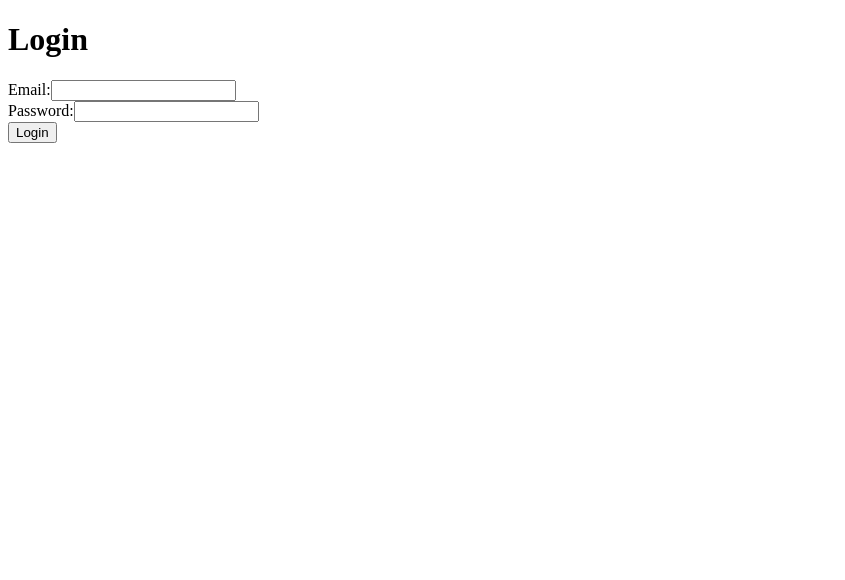
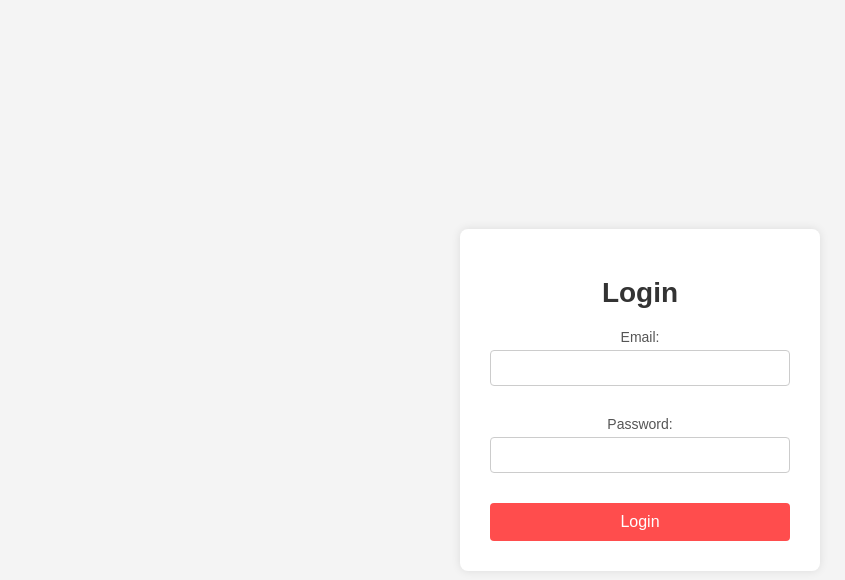
Before and after one commit to BarrelZebra2149/todoListReactMongoDBProj, a React (Create React App) app in the folder react-mongodb-proj/: page / in a window 1280 px wide. Shown: the top 580 px of the page, without its empty margins (0-845 px from the left). Built offline with nearby package versions, Linux system fonts and the light colour scheme.

Commit message:
add some style

```diff
--- a/react-mongodb-proj/src/Home.js
+++ b/react-mongodb-proj/src/Home.js
@@ -1,7 +1,7 @@
+import "./home.css"
 import axios from "axios";
 
 const serverURL = "http://localhost:5000/logout";
-
 const Home = ({ setIsLoggedIn }) => {
     const handleLogout = async () => {
         try {
@@ -14,7 +14,7 @@ const Home = ({ setIsLoggedIn }) => {
     };
 
     return (
-        <div>
+        <div className="container">
             <h1>Home Page</h1>
             <button onClick={handleLogout}>Log out</button>
         </div>
--- a/react-mongodb-proj/src/Login.js
+++ b/react-mongodb-proj/src/Login.js
@@ -1,3 +1,4 @@
+import "./login.css"
 import { useState } from "react";
 import axios from "axios";
 
@@ -28,20 +29,18 @@ const Login = ({ setIsLoggedIn }) => {
     };
 
     return (
-        <>
+        <div className="container">
             <h1>Login</h1>
             <label>
                 Email:
                 <input type="text" name="email" onChange={handleEmailChange} value={email} />
             </label>
-            <br />
             <label>
                 Password:
                 <input type="password" name="password" onChange={handlePasswordChange} value={password} />
             </label>
-            <br />
             <button onClick={postElements}>Login</button>
-        </>
+        </div>
     );
 };
 
--- /dev/null
+++ b/react-mongodb-proj/src/home.css
@@ -0,0 +1,38 @@
+/* HomePage.css */
+body {
+    font-family: Arial, sans-serif;
+    background-color: #f4f4f4;
+    display: flex;
+    justify-content: center;
+    align-items: center;
+    height: 100vh;
+    margin: 0;
+}
+
+.container {
+    text-align: center;
+    background-color: white;
+    padding: 30px;
+    box-shadow: 0 0 10px rgba(0, 0, 0, 0.1);
+    border-radius: 8px;
+}
+
+h1 {
+    font-size: 28px;
+    color: #333;
+    margin-bottom: 20px;
+}
+
+button {
+    background-color: #ff4d4d;
+    color: white;
+    padding: 10px 20px;
+    border: none;
+    border-radius: 4px;
+    cursor: pointer;
+    font-size: 16px;
+}
+
+button:hover {
+    background-color: #e60000;
+}
--- /dev/null
+++ b/react-mongodb-proj/src/login.css
@@ -0,0 +1,58 @@
+/* App.css or Login.css */
+body {
+    font-family: Arial, sans-serif;
+    background-color: #f4f4f4;
+    display: flex;
+    justify-content: center;
+    align-items: center;
+    height: 100vh;
+    margin: 0;
+}
+
+h1 {
+    font-size: 24px;
+    margin-bottom: 20px;
+    color: #333;
+    text-align: center;
+}
+
+label {
+    display: block;
+    font-size: 14px;
+    margin-bottom: 10px;
+    color: #555;
+}
+
+input[type="text"],
+input[type="password"] {
+    width: 100%;
+    padding: 8px;
+    margin: 5px 0 20px 0;
+    border: 1px solid #ccc;
+    border-radius: 4px;
+    box-sizing: border-box;
+    font-size: 16px;
+}
+
+button {
+    width: 100%;
+    background-color: #4CAF50;
+    color: white;
+    padding: 10px;
+    border: none;
+    border-radius: 4px;
+    cursor: pointer;
+    font-size: 16px;
+}
+
+button:hover {
+    background-color: #45a049;
+}
+
+.container {
+    width: 300px;
+    padding: 20px;
+    background-color: white;
+    box-shadow: 0 0 10px rgba(0, 0, 0, 0.1);
+    border-radius: 8px;
+}
```
